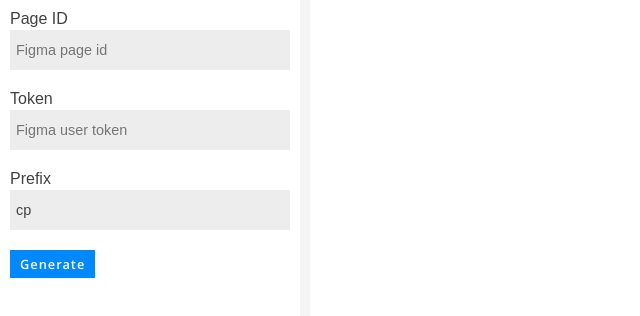
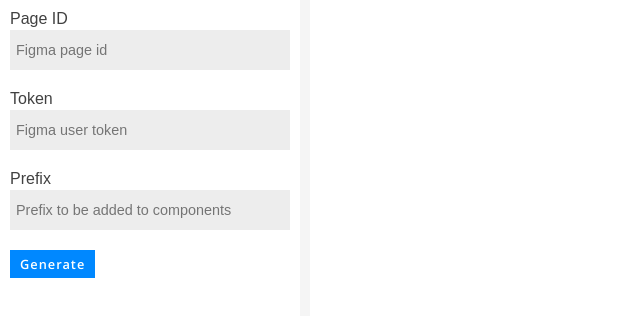
Before and after one commit to vpaulo/figo-ui, a website built with Vite: page frontend/index.html in a window 1280 px wide. Shown: the whole page, without its empty margins (0-640 px from the left). Built offline with nearby package versions, Linux system fonts and the light colour scheme; a web font is replaced by a local one.

Commit message:
remove value

```diff
--- a/frontend/index.html
+++ b/frontend/index.html
@@ -19,7 +19,7 @@
                     </div>
                     <div class="field">
                         <label for="prefix">Prefix</label>
-                        <input type="text" name="prefix" value="cp" placeholder="Prefix to be added to components" />
+                        <input type="text" name="prefix" value="" placeholder="Prefix to be added to components" />
                     </div>
                     <div class="field">
                         <button class="generate btn primary">Generate</button>
```
